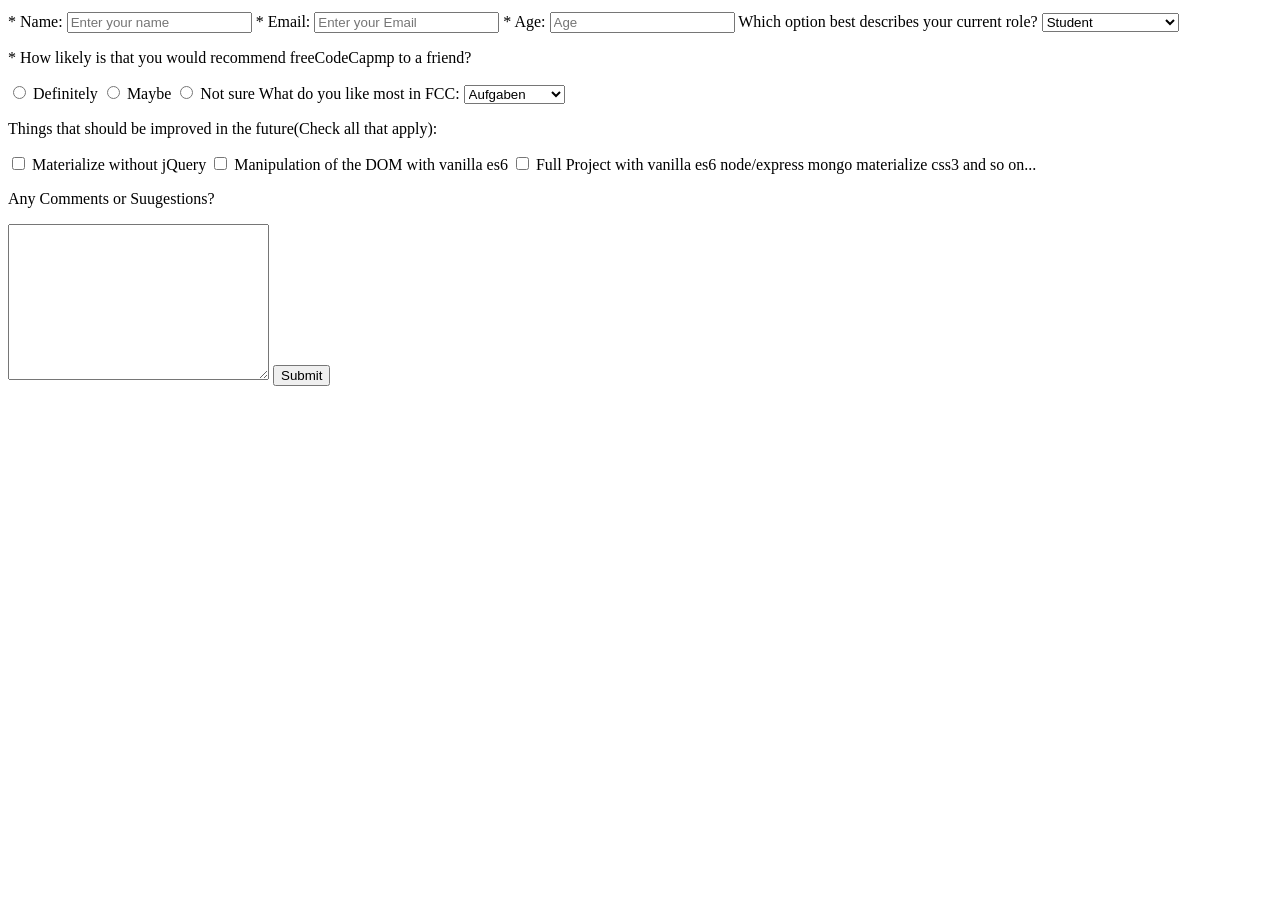
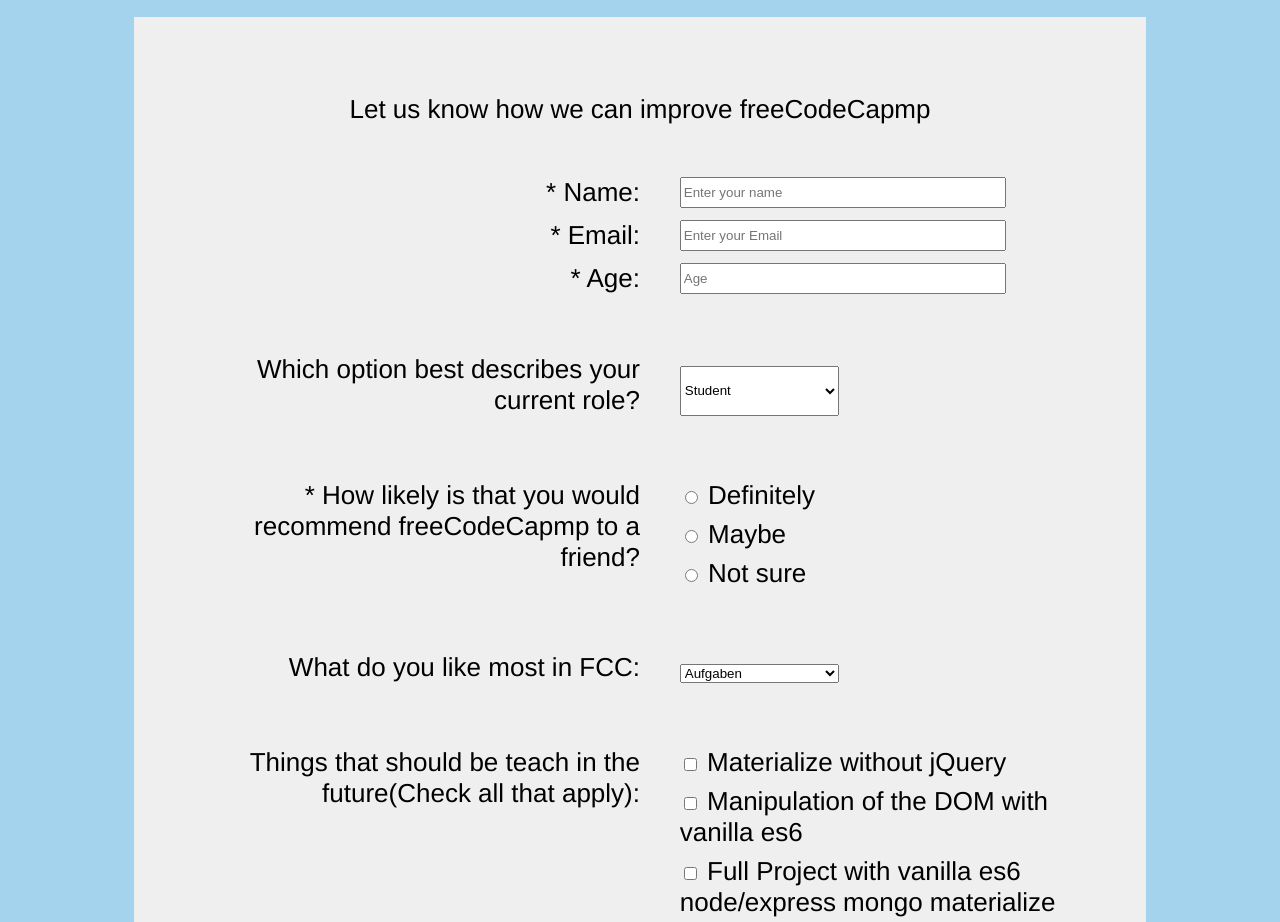
Before and after one commit to truejojo/surveyform, a plain HTML site: page index.html in a window 1280 px wide. Shown: the part 102-1024 px from the top of the page. Before the commit the page ends 800 px from the top, so only its background shows below. Drawn offline with Linux system fonts and the light colour scheme.

Commit message:
Finished project

```diff
--- a/index.html
+++ b/index.html
@@ -4,25 +4,29 @@
   <meta charset="UTF-8">
   <meta name="viewport" content="width=device-width, initial-scale=1.0">
   <meta http-equiv="X-UA-Compatible" content="ie=edge">
+  <link rel="stylesheet" href="./style.css">
   <title>Survey Form</title>
 </head>
 <body>
-  <main>
   <h1 id="title">Survey Form</h1>
+
+  <div id="form-wrapper">
     <p id="description">Let us know how we can improve freeCodeCapmp</p>
 
     <form id="survey-form">
 
-      <label for="name">* Name:</label>
+      <div id="input-fields-group">
+        <label id="name-label" for="name">* Name:</label>
         <input type="text" name="name" id="name" placeholder="Enter your name" required>
-      <label for="email">* Email:</label>
+        <label id="email-label" for="email">* Email:</label>
         <input type="email" name="email" id="email" placeholder="Enter your Email" required>
-      <label for="age">* Age:</label>
-      <input type="number" name="age" id="age" placeholder="Age" required>
+        <label id="number-label" for="number">* Age:</label>
+        <input type="number" name="number" id="mnumber" placeholder="Age" min="18" max="99" required>
+      </div>
 
-
-      <label for="role">Which option best describes your current role?</label>
-      <select id="role">
+      <div id="dropdown-group">
+        <label for="dropdown">Which option best describes your current role?</label>
+        <select id="dropdown">
           <option value="student">Student</option>
           <option value="job">Full time job</option>
           <option value="learner">Full time learner</option>
@@ -30,17 +34,27 @@
           <option value="other">Other</option>
           <option value="notsay">Prefer not to say</option>
         </select>
+      </div>
 
-
+      <div id="friend-group">
         <p>* How likely is that you would recommend freeCodeCapmp to a friend?</p>
+        <div>
+          <div>
             <input type="radio" id="definitely" name="friend" value="definitely">
             <label for="definitely">Definitely</label>
+          </div>
+          <div>
             <input type="radio" id="maybe" name="friend" value="maybe">
             <label for="maybe">Maybe</label>
+          </div>
+          <div>
             <input type="radio" id="notsure" name="friend" value="notsure">
             <label for="notsure">Not sure</label>
+          </div>
+        </div>
+      </div>
 
-
+      <div id="fcc-group">
         <label for="fcc">What do you like most in FCC:</label>
         <select id="fcc">
           <option value="aufgaben">Aufgaben</option>
@@ -48,24 +62,34 @@
           <option value="community">Community</option>
           <option value="opensource">Open Source</option>
         </select>
+      </div>
 
+      <div id="teach-group">
+        <p>Things that should be teach in the future(Check all that apply):</p>
+        <div>
+          <div>
+            <input type="checkbox" id="materialize" name="materialize" value="Materialize">
+            <label for="materialize">Materialize without jQuery</label>
+          </div>
+          <div>
+            <input type="checkbox" id="dommanipulation" name="dommanipulation" value="Dom-manipulation">
+            <label for="dommanipulation">Manipulation of the DOM with vanilla es6</label>
+          </div>
+          <div>
+            <input type="checkbox" id="fullproject" name="fullproject" value="full-project">
+            <label for="fullproject">Full Project with vanilla es6 node/express mongo materialize css3 and so on...</label>
+          </div>
+        </div>
+      </div>
 
-      <p>Things that should be improved in the future(Check all that apply):</p>
-      <input type="checkbox" id="materialize" name="materialize">
-      <label for="materialize">Materialize without jQuery</label>
-      <input type="checkbox" id="dommanipulation" name="dommanipulation">
-      <label for="dommanipulation">Manipulation of the DOM with vanilla es6</label>
-      <input type="checkbox" id="fullproject" name="fullproject">
-      <label for="fullproject">Full Project with vanilla es6 node/express mongo materialize css3 and so on...</label>
-
-
-      <p>Any Comments or Suugestions?</p>
-      <textarea name="comments" id="comments" cols="30" rows="10"></textarea>
-
+      <div id="comments-group">
+        <p>Any Comments or Sugestions?</p>
+        <textarea name="comments" id="comments" cols="40" rows="4" placeholder="Enter your domments here..."></textarea>
+      </div>
 
       <button type="submit" id="submit">Submit</button>
 
     </form>
-  </main>
+  </div>
 </body>
 </html>
--- /dev/null
+++ b/style.css
@@ -0,0 +1,116 @@
+body {
+  background-color: #A4D3EE;
+  font-family: Helvetica, Arial, sans-serif;
+  font-size: 26px;
+}
+#form-wrapper {
+  width: 70%;
+  margin: 0 auto;
+  background-color: #efefef;
+  padding: 4% 5% 2%;
+}
+body h1,
+#form-wrapper > p {
+  text-align: center;
+}
+h1 {
+  font-size: 48px;
+}
+#input-fields-group {
+  display: grid;
+  grid-template-rows: 1fr 1fr 1fr 1fr 1fr 1fr;
+  grid-template-columns: 100%;
+}
+#input-fields-group label,
+#input-fields-group input {
+  margin-bottom: 3%;
+  width: 80%;
+}
+#dropdown-group,
+#fcc-group {
+  display: grid;
+  grid-template-rows: 1fr 1fr;
+  grid-template-columns: 100%;
+  margin-top: 6%
+}
+#dropdown-group select,
+#fcc-group select {
+  margin-top: 3%;
+  margin-right: 60%;
+}
+#friend-group,
+#teach-group {
+  display: grid;
+  grid-template-rows: 1fr;
+  grid-template-columns: 100%;
+  margin-top: 3%;
+}
+#friend-group div,
+#teach-group div {
+  margin-bottom: 2%;
+}
+#comments-group textarea {
+  width: 80%;
+}
+#submit {
+  display: block;
+  margin: 5% auto;
+  background-color: darkblue;
+  color: #fff;
+  padding: 2% 5%;
+  font-size: 26px;
+  border-radius: 10px 10px 10px 10px;
+}
+
+@media (min-width: 900px ) {
+  #form-wrapper {
+    width: 70%;
+    max-width: 1060px;
+  }
+  #survey-form {
+    padding: 3% 5%;
+  }
+  #input-fields-group {
+    grid-template-rows: 1fr 1fr 1fr;
+    grid-template-columns: 50% 50%;
+    column-gap: 5%;
+  }
+  #input-fields-group label {
+    text-align: right;
+    width: 100%;
+  }
+
+  #dropdown-group,
+  #fcc-group {
+    grid-template-rows: 1fr;
+    grid-template-columns: 50% 50%;
+    column-gap: 5%;
+  }
+  #dropdown-group label,
+  #fcc-group label {
+    text-align: right;
+  }
+
+  #friend-group,
+  #teach-group {
+    grid-template-columns: 50% 50%;
+    column-gap: 5%;
+    padding-top: 5%;
+  }
+  #friend-group p,
+  #teach-group p {
+    text-align: right;
+    margin: 0;
+  }
+
+  #comments-group {
+    display: grid;
+    grid-template-rows: 1fr;
+    grid-template-columns: 50% 50%;
+    column-gap: 5%;
+    padding-top: 5%;
+  }
+  #comments-group p {
+    text-align: right;
+  }
+}
```
Lines whose indentation alone changed are shown as unchanged.
